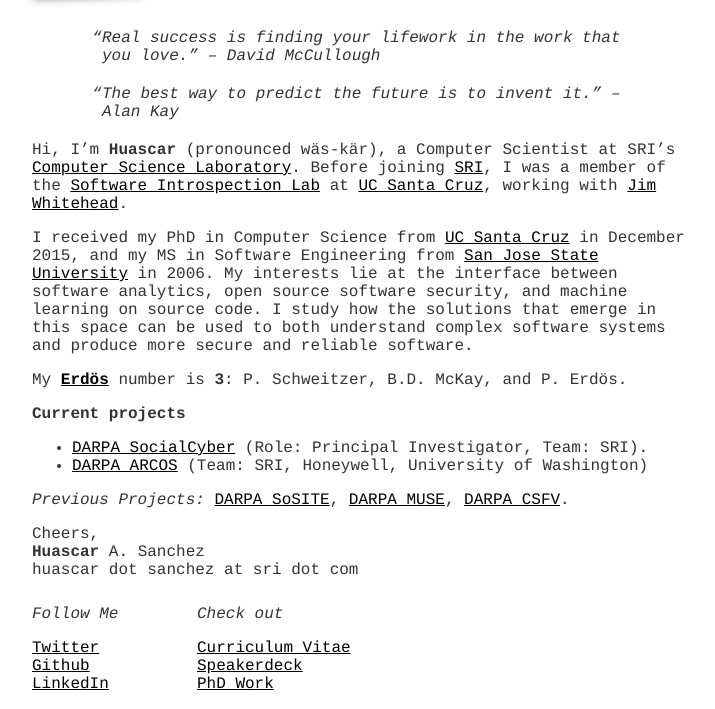
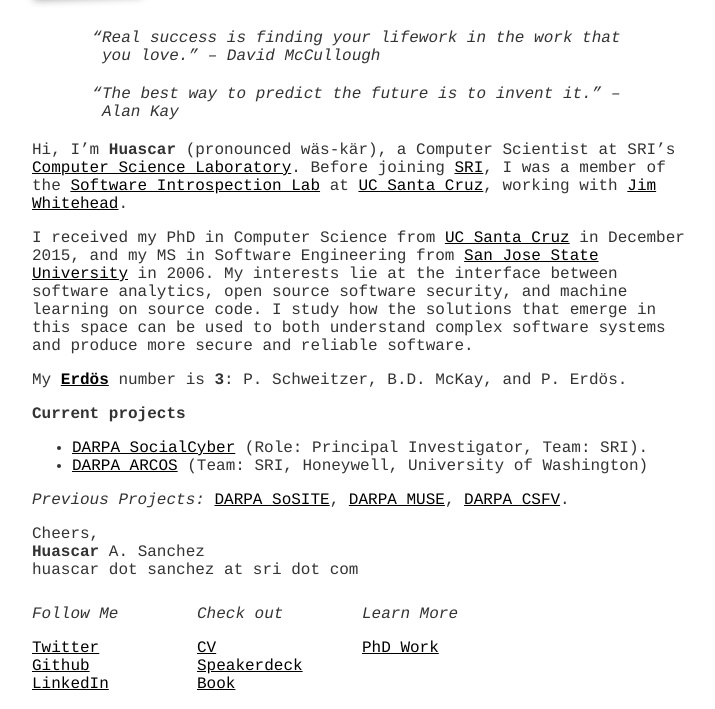
Before and after one commit to hsanchez/hsanchez.github.io, a Jekyll site: the page built from index.md, in a window 1280 px wide, cut to the strip 218-927 px from the top of the page. Shown: the whole strip, without its empty margins (278-993 px from the left). Built offline with Jekyll 4.4.1, drawn with Linux system fonts in a browser that asks for light colours.

Commit message:
adds book link

```diff
--- a/_includes/footer.html
+++ b/_includes/footer.html
@@ -22,9 +22,9 @@
 		<h3>Check out</h3>
 
 			<ul>
-				<li><a href="https://www.dropbox.com/s/fcmwte9lf9hw55n/huascar-cv.pdf?dl=0">Curriculum Vitae</a></li>
+				<li><a href="https://www.dropbox.com/s/fcmwte9lf9hw55n/huascar-cv.pdf?dl=0">CV</a></li>
 				<li><a href="https://speakerdeck.com/hsanchez">Speakerdeck</a></li>
-				<li><a href="/posts/thesiswork">PhD Work</a></li>
+				<li><a href="http://www.crcpress.com/product/isbn/9781466571433">Book</a></li>
 			</ul>
 
         <!-- <ul>
@@ -35,15 +35,15 @@
         </ul> -->
 	</div>
 
-	<!-- <div class="col">
+	<div class="col">
 		<h3 id="learn_more">Learn More</h3>
 
 		<ul>
-			<li><a href="/about">About</a></li>
+			<!-- <li><a href="/about">About</a></li> -->
 			<li><a href="/posts/thesiswork">PhD Work</a></li>
-			<li><a href="/coursework">Coursework</a></li>
+			<!-- <li><a href="/coursework">Coursework</a></li> -->
 		</ul>
-	</div>	 -->
+	</div>
 
 
     <!-- <div class="col">
```
